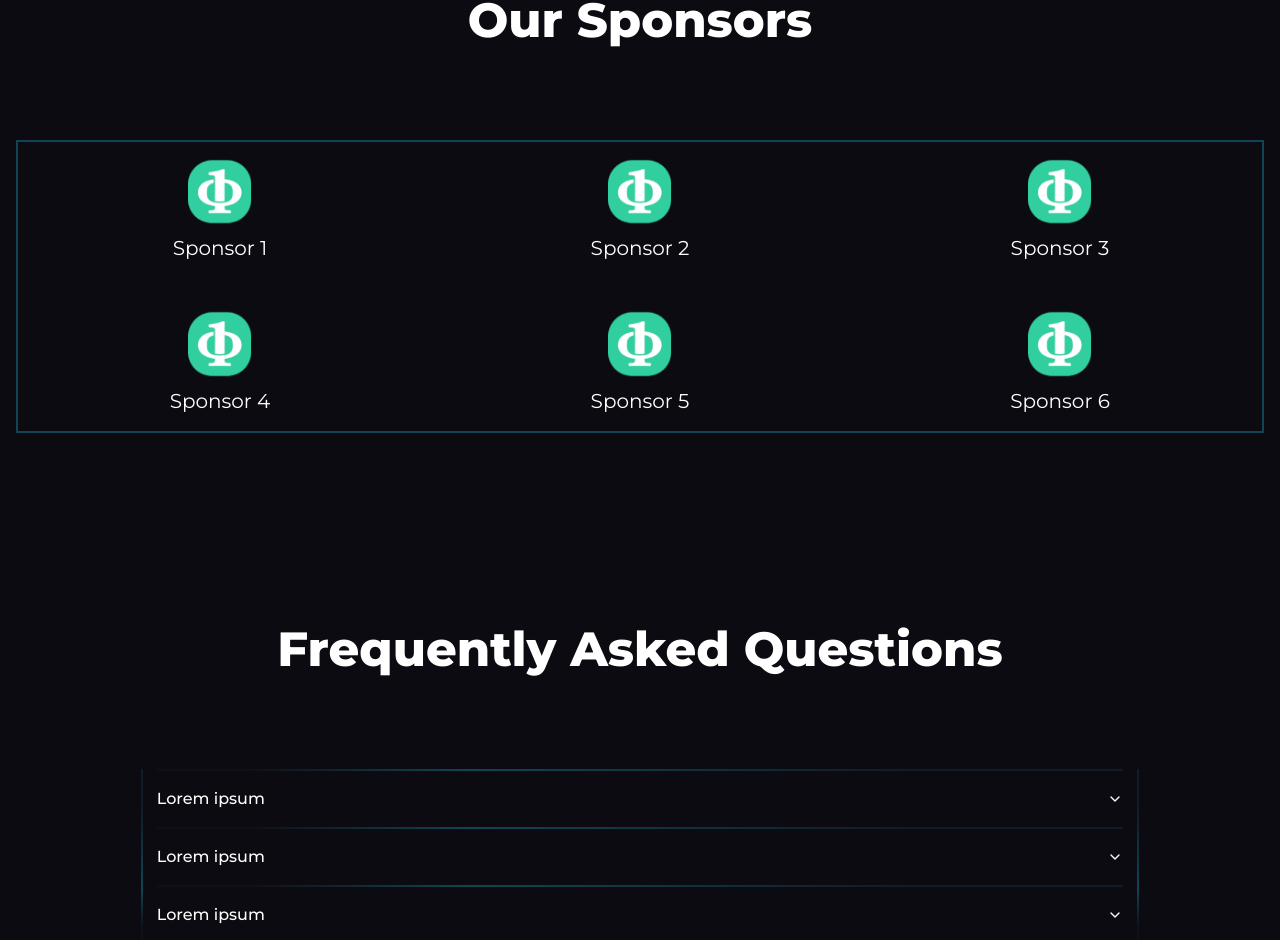
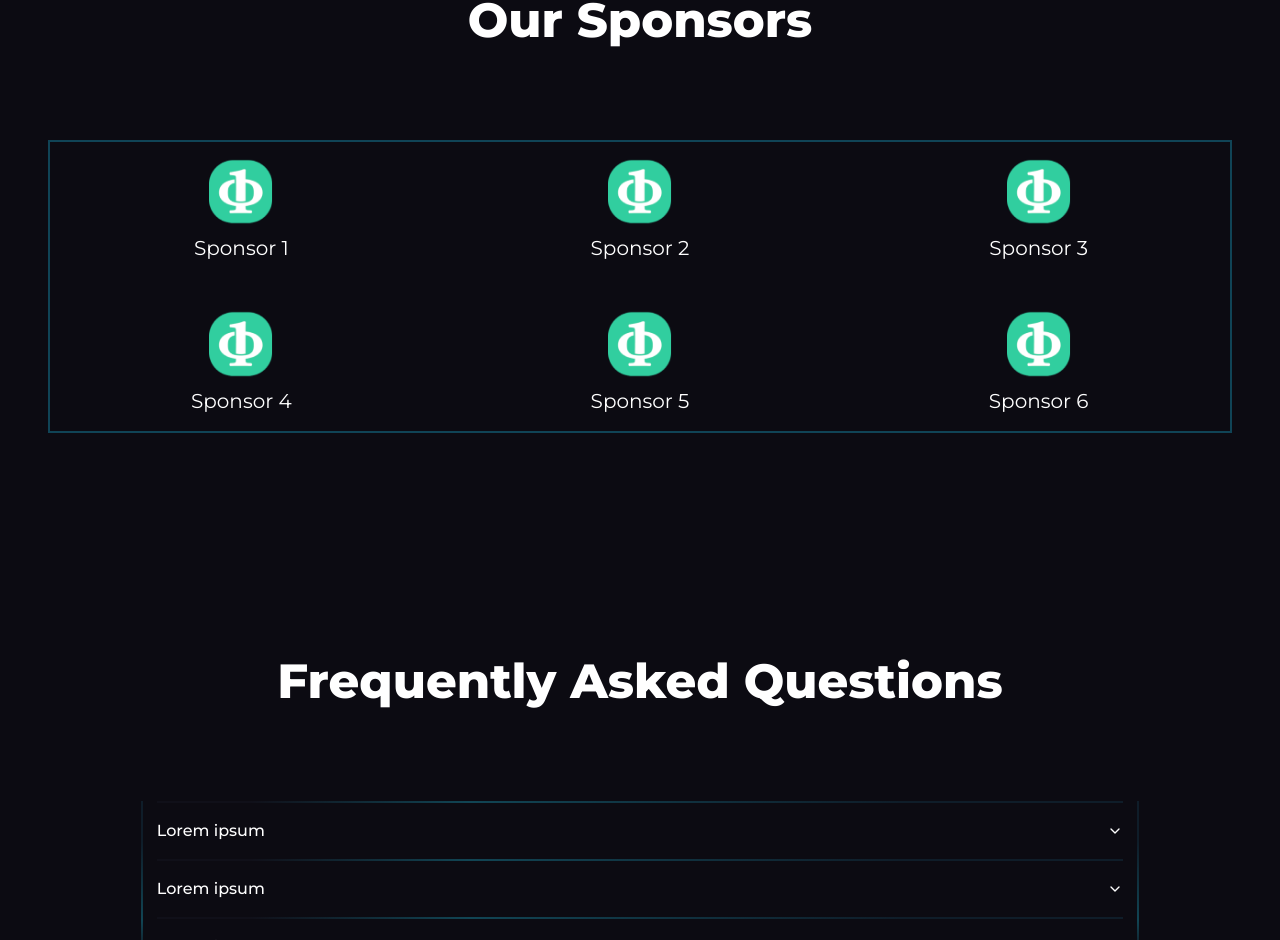
Before and after one commit to ComputerSocietyVITC/bitwars-24, a Next.js app: page / in a window 1280 px wide. Shown: the part 1843-2783 px from the top of the page. Built offline with nearby package versions, Linux system fonts and the light colour scheme.

Commit message:
chore: moved forward with navbar approaches, pausing navbar right now

```diff
--- a/src/app/page.tsx
+++ b/src/app/page.tsx
@@ -109,7 +109,7 @@ export default function Home() {
         {/* Sponsors Section */}
         <div className="w-full" id="sponsors">
           <p className="text-center font-extrabold text-5xl">Our Sponsors</p>
-          <div className="grid grid-cols-1 sm:grid-cols-2 md:grid-cols-3 gap-4 mt-24 text-center border-[#104456] border-2">
+          <div className="grid grid-cols-2 sm:grid-cols-3 gap-4 mt-24 text-center border-[#104456] border-2 m-8">
             {sponsorsList.map((sponsor, index) => (
               <Sponsor key={index} name={sponsor.name} image={sponsor.image} />
             ))}
--- a/src/components/navbar/Navbar.tsx
+++ b/src/components/navbar/Navbar.tsx
@@ -3,6 +3,7 @@ import React, { useState } from "react";
 import TextButton from "../buttons/TextButton";
 import IconButton from "../buttons/IconButton";
 import { Montserrat } from "next/font/google";
+import Sidebar from "../ui/sidebar";
 
 const montserrat = Montserrat({ subsets: ["latin"] });
 
@@ -41,7 +42,8 @@ const Navbar = () => {
                   d="M3 6h18v2H3V6m0 5h18v2H3v-2m0 5h18v2H3v-2Z"
                 />
               </svg>
-              {isDropdownOpen && (
+              <Sidebar />
+              {/* {isDropdownOpen && (
                 <ul className="absolute right-0 w-48 bg-white text-black rounded shadow-lg">
                   <li>
                     <TextButton href="#about">About Us</TextButton>
@@ -59,7 +61,7 @@ const Navbar = () => {
                     <TextButton href="#faq">FAQs</TextButton>
                   </li>
                 </ul>
-              )}
+              )} */}
             </button>
             <ul className="hidden md:flex gap-x-16 text-white ">
               <TextButton href="#about">About Us</TextButton>
--- /dev/null
+++ b/src/components/ui/sidebar.tsx
@@ -0,0 +1,7 @@
+import React from "react";
+
+const Sidebar = () => {
+  return <div className="h-100% w-100% bg-blue-950 z-100"></div>;
+};
+
+export default Sidebar;
```
